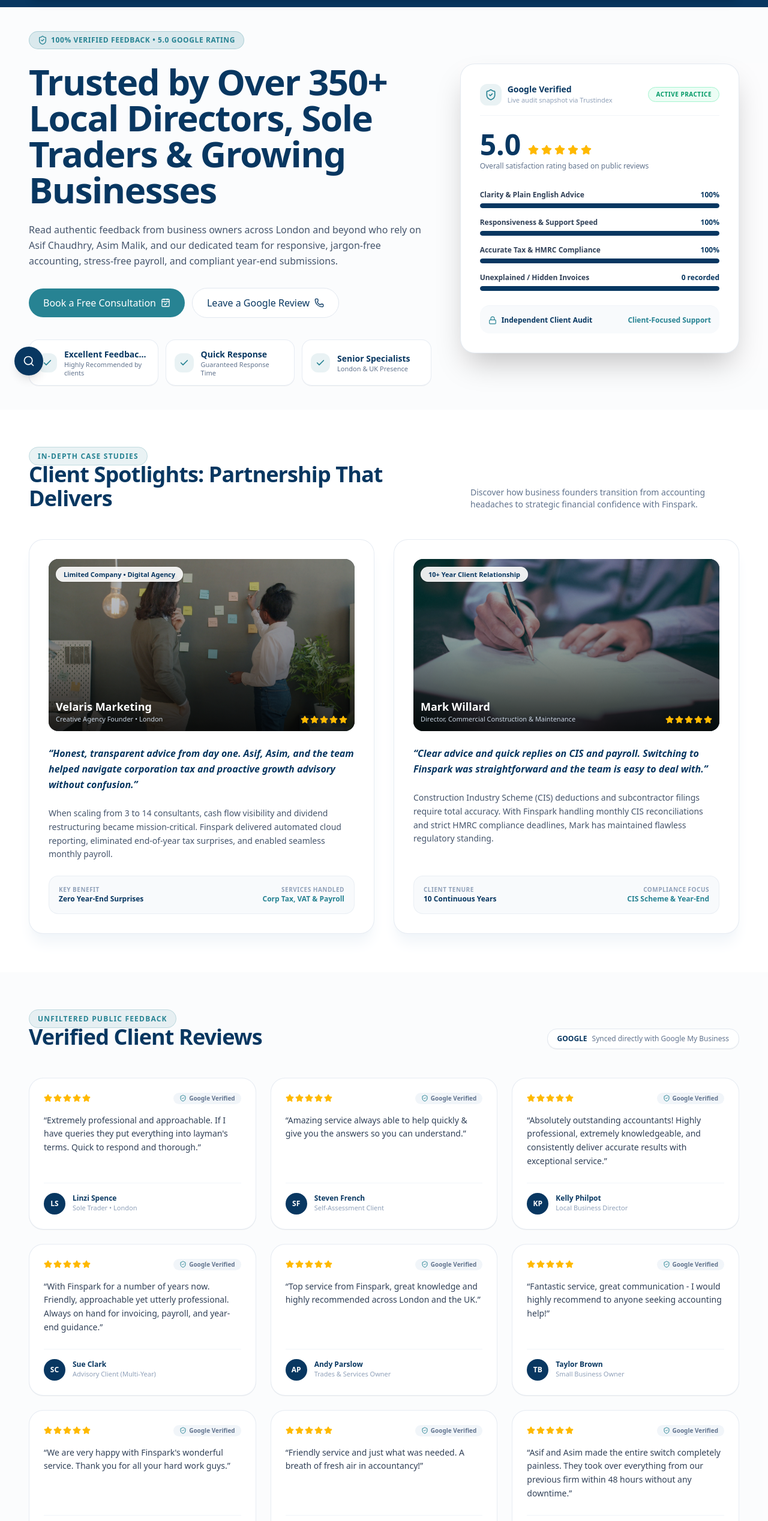
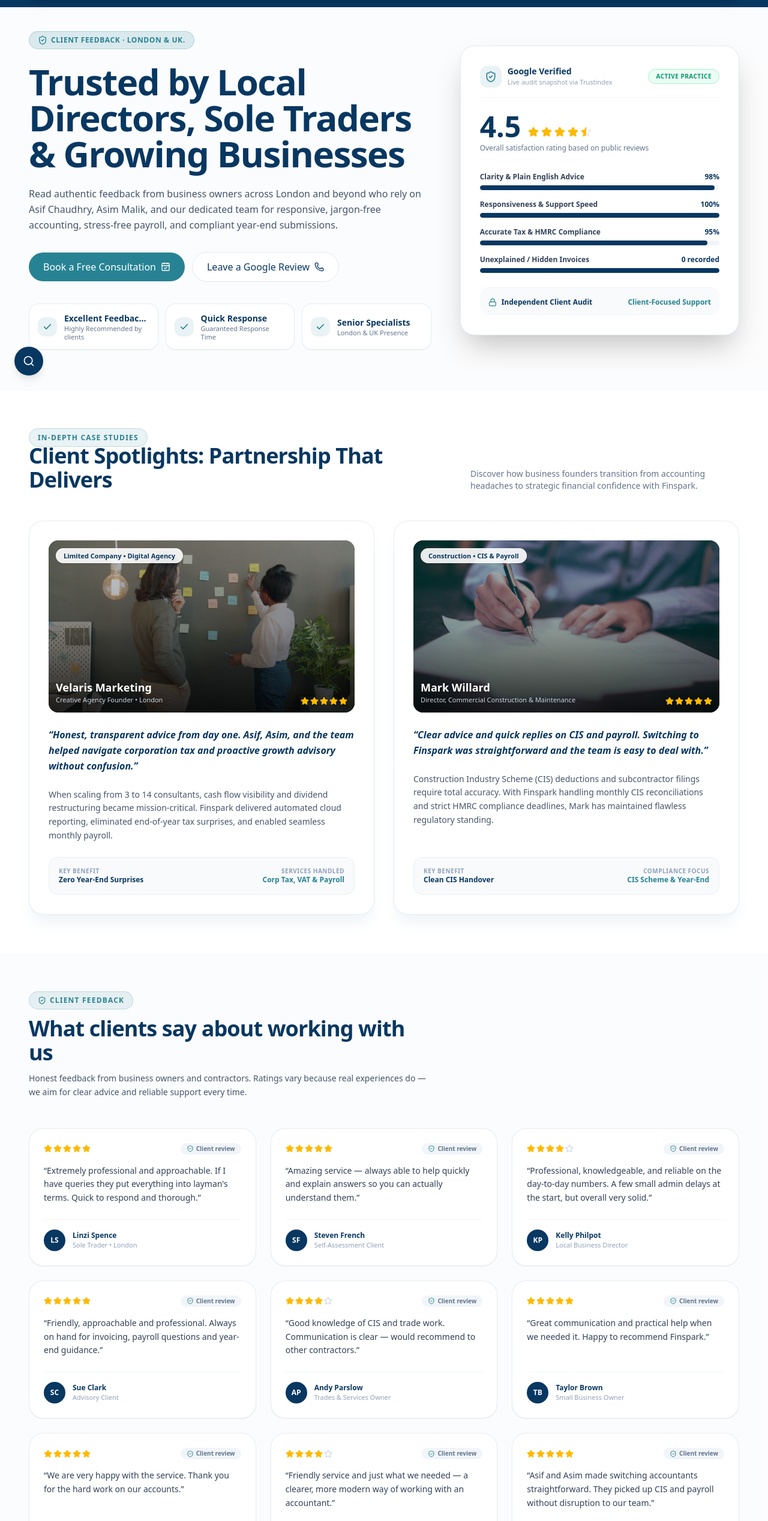
Before and after one commit to FrozenAlgo/finspark-accounting-services, a Next.js app: page /testimonials in a window 1280 px wide. Shown: the part 150-2686 px from the top of the page at 60% size. Built offline with nearby package versions, Linux system fonts and the light colour scheme.

Commit message:
latest code 11/9/2026 02:18PM

```diff
--- a/src/app/page.js
+++ b/src/app/page.js
@@ -269,10 +269,6 @@ export default function Home() {
       </section>
 
       <FAQ />
-
-      {/* <section className="w-full bg-white py-16 md:py-24 px-4 sm:px-6 lg:px-8">
-        <ContactForm />
-      </section> */}
     </div>
   );
 }
--- a/src/app/team/page.js
+++ b/src/app/team/page.js
@@ -3,6 +3,7 @@ import Banner from "@/components/ui/Banner";
 import { companyEmail, companyName, contactsNo, teamData } from "@/lib/data";
 import {
   ArrowDown,
+  ArrowRight,
   Clock,
   Mail,
   MessageSquare,
@@ -58,7 +59,7 @@ const promises = [
   {
     icon: Clock,
     title: "Fast Response Commitment",
-    desc: "Tax deadlines and invoice queries can't wait days. All client enquiries submitted during standard office hours receive a concrete reply or phone consultation within few business hours.",
+    desc: "Tax deadlines and invoice queries can't wait days. All client enquiries submitted during standard office hours receive a concrete reply or phone consultation within 24 hours (during business days).",
     tag: "Fast Reliable Action",
   },
   {
@@ -267,13 +268,20 @@ export default function Team() {
                     <Star key={i} size={16} className="fill-current" />
                   ))}
                 </div>
-                <p className="text-lg font-black text-[#083761]">5.0 / 5.0</p>
+                <p className="text-lg font-black text-[#083761]">
+                  Client feedback
+                </p>
               </div>
               <div>
-                <p className="text-sm font-bold text-[#083761]">100% 5-Star</p>
-                <p className="text-xs text-slate-500 font-medium">
-                  Verified Client Feedback
+                <p className="text-sm font-bold text-[#083761]">
+                  Clear advice · Fast replies
                 </p>
+                <Link
+                  className="text-xs text-slate-500 hover:text-slate-900 hover:underline font-medium flex items-center gap-0.5"
+                  href="/testimonials"
+                >
+                  See testimonials <ArrowRight className="-mb-0.5" size={14} />
+                </Link>
               </div>
             </div>
           </div>
--- a/src/app/testimonials/page.js
+++ b/src/app/testimonials/page.js
@@ -48,7 +48,7 @@ const caseStudies = [
     metaRightValue: "Corp Tax, VAT & Payroll",
   },
   {
-    badge: "10+ Year Client Relationship",
+    badge: "Construction • CIS & Payroll",
     title: "Mark Willard",
     subtitle: "Director, Commercial Construction & Maintenance",
     image: "/images/review2.webp", // Replace with your image asset
@@ -56,8 +56,8 @@ const caseStudies = [
       "“Clear advice and quick replies on CIS and payroll. Switching to Finspark was straightforward and the team is easy to deal with.”",
     description:
       "Construction Industry Scheme (CIS) deductions and subcontractor filings require total accuracy. With Finspark handling monthly CIS reconciliations and strict HMRC compliance deadlines, Mark has maintained flawless regulatory standing.",
-    metaLeftLabel: "Client Tenure",
-    metaLeftValue: "10 Continuous Years",
+    metaLeftLabel: "Key Benefit",
+    metaLeftValue: "Clean CIS Handover",
     metaRightLabel: "Compliance Focus",
     metaRightValue: "CIS Scheme & Year-End",
   },
@@ -75,7 +75,7 @@ const targetedAudience = [
     id: 2,
     title: "Quick Response",
     description:
-      "No waiting weeks for an answer. Urgent tax queries and payroll clarifications are handled within hours during business days.",
+      "No waiting weeks for an answer. Urgent tax queries and payroll clarifications are handled within 24 hours (during business days).",
     tag: "Guaranteed speed",
     icon: "Clock",
   },
@@ -100,8 +100,8 @@ export default function TestimonialsPage() {
   return (
     <main className="">
       <Banner
-        badge="100% VERIFIED FEEDBACK • 5.0 GOOGLE RATING"
-        heading="Trusted by Over 350+ Local Directors, Sole Traders & Growing Businesses"
+        badge="Client feedback · London & UK."
+        heading="Trusted by Local Directors, Sole Traders & Growing Businesses"
         subHeading=""
         showSubHeading={false}
         para="Read authentic feedback from business owners across London and beyond who rely on Asif Chaudhry, Asim Malik, and our dedicated team for responsive, jargon-free accounting, stress-free payroll, and compliant year-end submissions."
--- a/src/components/testimonials/ReviewsSection.js
+++ b/src/components/testimonials/ReviewsSection.js
@@ -3,6 +3,10 @@
 import React from "react";
 import { Star, ShieldCheck, ExternalLink } from "lucide-react";
 
+/**
+ * rating: 1–5 (vary so not every card is 5/5)
+ * Keep quotes realistic — no multi-year / decade claims for a newer practice
+ */
 const reviews = [
   {
     quote:
@@ -10,89 +14,113 @@ const reviews = [
     initials: "LS",
     name: "Linzi Spence",
     role: "Sole Trader • London",
+    rating: 5,
   },
   {
     quote:
-      "Amazing service always able to help quickly & give you the answers so you can understand.",
+      "Amazing service — always able to help quickly and explain answers so you can actually understand them.",
     initials: "SF",
     name: "Steven French",
     role: "Self-Assessment Client",
+    rating: 5,
   },
   {
     quote:
-      "Absolutely outstanding accountants! Highly professional, extremely knowledgeable, and consistently deliver accurate results with exceptional service.",
+      "Professional, knowledgeable, and reliable on the day-to-day numbers. A few small admin delays at the start, but overall very solid.",
     initials: "KP",
     name: "Kelly Philpot",
     role: "Local Business Director",
+    rating: 4,
   },
   {
     quote:
-      "With Finspark for a number of years now. Friendly, approachable yet utterly professional. Always on hand for invoicing, payroll, and year-end guidance.",
+      "Friendly, approachable and professional. Always on hand for invoicing, payroll questions and year-end guidance.",
     initials: "SC",
     name: "Sue Clark",
-    role: "Advisory Client (Multi-Year)",
+    role: "Advisory Client",
+    rating: 5,
   },
   {
     quote:
-      "Top service from Finspark, great knowledge and highly recommended across London and the UK.",
+      "Good knowledge of CIS and trade work. Communication is clear — would recommend to other contractors.",
     initials: "AP",
     name: "Andy Parslow",
     role: "Trades & Services Owner",
+    rating: 4,
   },
   {
     quote:
-      "Fantastic service, great communication - I would highly recommend to anyone seeking accounting help!",
+      "Great communication and practical help when we needed it. Happy to recommend Finspark.",
     initials: "TB",
     name: "Taylor Brown",
     role: "Small Business Owner",
+    rating: 5,
   },
   {
     quote:
-      "We are very happy with Finspark's wonderful service. Thank you for all your hard work guys.",
+      "We are very happy with the service. Thank you for the hard work on our accounts.",
     initials: "BH",
     name: "Book A Holiday Ltd",
     role: "Hospitality & Travel",
+    rating: 5,
   },
   {
     quote:
-      "Friendly service and just what was needed. A breath of fresh air in accountancy!",
+      "Friendly service and just what we needed — a clearer, more modern way of working with an accountant.",
     initials: "GP",
     name: "George Parker-Jones",
     role: "Freelance Specialist",
+    rating: 4,
   },
   {
     quote:
-      "Asif and Asim made the entire switch completely painless. They took over everything from our previous firm within 48 hours without any downtime.",
+      "Asif and Asim made switching accountants straightforward. They picked up CIS and payroll without disruption to our team.",
     initials: "DM",
     name: "David Miller",
     role: "Director • London",
+    rating: 5,
   },
 ];
+
+function Stars({ rating }) {
+  const value = Math.min(5, Math.max(1, Number(rating) || 5));
+  return (
+    <div
+      className="flex items-center gap-0.5 text-amber-400"
+      aria-label={`${value} out of 5 stars`}
+    >
+      {[1, 2, 3, 4, 5].map((n) => (
+        <Star
+          key={n}
+          size={14}
+          className={n <= value ? "fill-current" : "fill-none text-slate-300"}
+        />
+      ))}
+    </div>
+  );
+}
 
 export default function ReviewsSection() {
   return (
     <section className="w-full py-16 px-4 sm:px-6 lg:px-12 bg-slate-50/50">
       <div className="max-w-7xl mx-auto space-y-12">
-        {/* Header */}
         <div className="flex flex-col md:flex-row md:items-end justify-between gap-6">
-          <div className="space-y-3">
-            <span className="text-xs font-extrabold tracking-widest text-[#278393] uppercase bg-[#278393]/10 px-3.5 py-1.5 rounded-full border border-[#278393]/20">
-              UNFILTERED PUBLIC FEEDBACK
+          <div className="space-y-3 max-w-2xl">
+            <span className="inline-flex items-center gap-1.5 text-xs font-extrabold tracking-widest text-[#278393] uppercase bg-[#278393]/10 px-3.5 py-1.5 rounded-full border border-[#278393]/20">
+              <ShieldCheck size={14} />
+              Client feedback
             </span>
             <h2 className="text-3xl sm:text-4xl font-black text-[#083761] tracking-tight">
-              Verified Client Reviews
+              What clients say about working with us
             </h2>
-          </div>
-
-          <div className="flex items-center gap-2 bg-white border border-slate-200 px-4 py-2 rounded-2xl shadow-2xs">
-            <span className="text-xs font-black text-[#083761]">GOOGLE</span>
-            <span className="text-xs text-slate-500 font-medium">
-              Synced directly with Google My Business
-            </span>
+            <p className="text-sm text-slate-600 font-medium leading-relaxed">
+              Honest feedback from business owners and contractors. Ratings vary
+              because real experiences do — we aim for clear advice and reliable
+              support every time.
+            </p>
           </div>
         </div>
 
-        {/* 3-Column Reviews Grid */}
         <div className="grid grid-cols-1 md:grid-cols-2 lg:grid-cols-3 gap-6">
           {reviews.map((rev, idx) => (
             <div
@@ -100,26 +128,18 @@ export default function ReviewsSection() {
               className="bg-white border border-slate-200/80 p-6 rounded-3xl flex flex-col justify-between space-y-6 shadow-2xs hover:shadow-md hover:border-[#278393]/40 transition-all duration-300"
             >
               <div className="space-y-4">
-                {/* Rating & Badge */}
                 <div className="flex items-center justify-between">
-                  <div className="flex items-center gap-0.5 text-amber-400">
-                    {[...Array(5)].map((_, i) => (
-                      <Star key={i} size={14} className="fill-current" />
-                    ))}
-                  </div>
+                  <Stars rating={rev.rating} />
                   <span className="inline-flex items-center gap-1 text-[10px] font-bold text-slate-500 bg-slate-100 px-2.5 py-0.5 rounded-full">
                     <ShieldCheck size={12} className="text-[#278393]" />
-                    Google Verified
+                    Client review
                   </span>
                 </div>
-
-                {/* Quote */}
                 <p className="text-xs sm:text-sm text-slate-700 font-medium leading-relaxed">
                   “{rev.quote}”
                 </p>
               </div>
 
-              {/* Author Footer */}
               <div className="flex items-center gap-3 pt-4 border-t border-slate-100">
                 <div className="w-9 h-9 rounded-full bg-[#083761] text-white flex items-center justify-center font-bold text-xs shrink-0">
                   {rev.initials}
@@ -137,7 +157,6 @@ export default function ReviewsSection() {
           ))}
         </div>
 
-        {/* Bottom CTA Button */}
         <div className="flex justify-center pt-4">
           <a
             href="https://maps.google.com"
@@ -145,7 +164,7 @@ export default function ReviewsSection() {
             rel="noopener noreferrer"
             className="inline-flex items-center gap-2 bg-white text-[#083761] hover:text-[#278393] border border-slate-200 hover:border-[#278393]/40 px-6 py-3 rounded-full font-bold text-xs shadow-xs transition-all duration-300"
           >
-            <span>Read all verified reviews on Google Maps</span>
+            <span>Find us on Google Maps</span>
             <ExternalLink size={14} />
           </a>
         </div>
--- a/src/components/testimonials/TrustAuditCard.js
+++ b/src/components/testimonials/TrustAuditCard.js
@@ -5,12 +5,12 @@ import { ShieldCheck, Star, Lock } from "lucide-react";
 
 export default function TrustAuditCard() {
   const metrics = [
-    { label: "Clarity & Plain English Advice", value: "100%" },
+    { label: "Clarity & Plain English Advice", value: "98%" },
     { label: "Responsiveness & Support Speed", value: "100%" },
-    { label: "Accurate Tax & HMRC Compliance", value: "100%" },
+    { label: "Accurate Tax & HMRC Compliance", value: "95%" },
     { label: "Unexplained / Hidden Invoices", value: "0 recorded" },
   ];
-
+  const ratingVal = 4.5; // Your rating value
   return (
     <div className="bg-white border border-slate-200/90 rounded-3xl p-6 sm:p-8 shadow-2xl space-y-6">
       {/* Top Header */}
@@ -37,12 +37,32 @@ export default function TrustAuditCard() {
       <div className="space-y-1">
         <div className="flex items-baseline gap-3">
           <span className="text-4xl sm:text-5xl font-black text-[#083761]">
-            5.0
+            {ratingVal}
           </span>
-          <div className="flex items-center gap-1 text-amber-400">
-            {[...Array(5)].map((_, i) => (
-              <Star key={i} size={18} className="fill-current" />
-            ))}
+
+          <div className="flex items-center gap-1">
+            {[...Array(5)].map((_, i) => {
+              // Calculate fill percentage for each star (e.g., star 5 gets 80% for 4.8)
+              const fillPercentage =
+                Math.max(0, Math.min(1, ratingVal - i)) * 100;
+
+              return (
+                <div key={i} className="relative text-slate-200">
+                  {/* Background Star (Empty State) */}
+                  <Star size={18} />
+
+                  {/* Foreground Star (Filled State clipped by percentage width) */}
+                  {fillPercentage > 0 && (
+                    <div
+                      className="absolute top-0 left-0 overflow-hidden text-amber-400"
+                      style={{ width: `${fillPercentage}%` }}
+                    >
+                      <Star size={18} className="fill-current" />
+                    </div>
+                  )}
+                </div>
+              );
+            })}
           </div>
         </div>
         <p className="text-xs text-slate-500 font-medium">
--- a/src/components/ui/Banner.js
+++ b/src/components/ui/Banner.js
@@ -152,7 +152,7 @@ export default function Banner({
                 </div>
                 <div className="min-w-0">
                   <p className="text-xs sm:text-sm font-bold text-[#083761] truncate">
-                    5.0 / 5.0
+                    4.5 / 5.0
                   </p>
                   <p className="text-[11px] text-slate-500 font-medium leading-tight">
                     Verified Google Rating
```
Also changed, not shown: src/components/testimonials/TestimonialCard.js (+5 -2 lines), src/lib/data.js.
